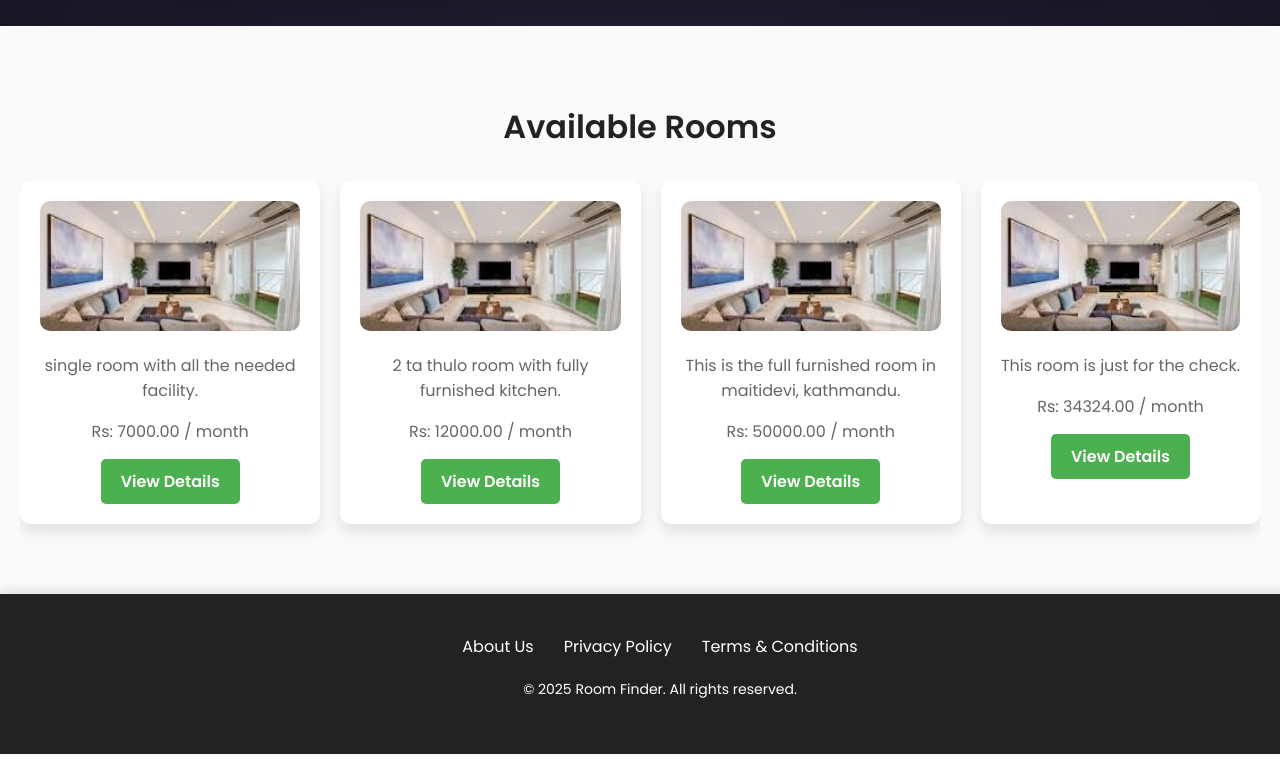
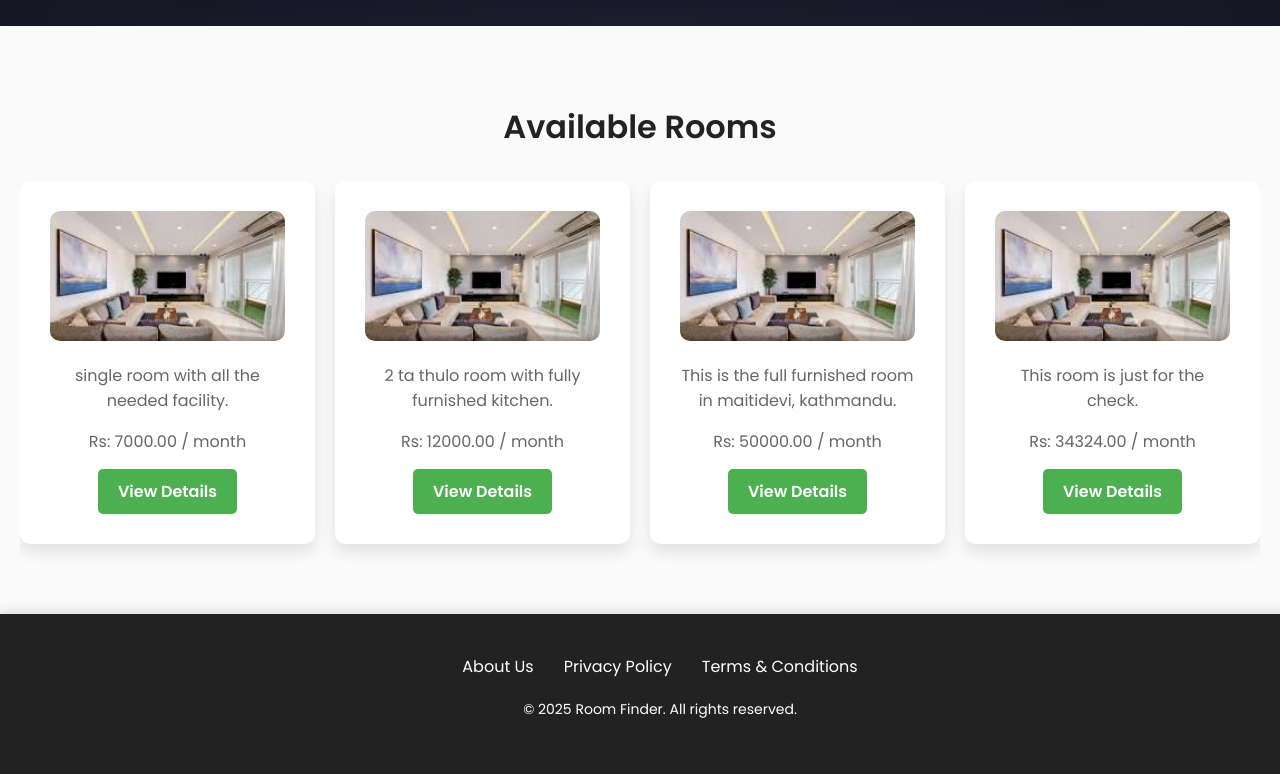
Before and after one commit to Lokeshsejuwal99/Room_Finder, a Django app: page / in a window 1280 px wide. Shown: the part 371-1145 px from the top of the page. Run offline with Django 5.2, Linux system fonts and the light colour scheme; data comes from the database, SQL or seed files in the repository.

Commit message:
homepage

```diff
--- a/ROOM_FINDER/templates/homepage.html
+++ b/ROOM_FINDER/templates/homepage.html
@@ -51,7 +51,6 @@
             {% endfor %}
         </div>
 
-        <!-- View More Button, only if there are more rooms -->
         {% if rooms.has_next %}
             <div class="view-more-container">
                 <a href="?page={{ rooms.next_page_number }}" class="view-more-btn">View More</a>
@@ -178,7 +177,7 @@
         }
         .room-cards {
             display: grid;
-            grid-template-columns: repeat(auto-fit, minmax(300px, 1fr));
+            grid-template-columns: repeat(auto-fit, minmax(200px, 1fr));
             gap: 20px;
             width: 100%;
             justify-items: center;
@@ -192,7 +191,7 @@
             border-radius: 10px;
             box-shadow: 0 8px 15px rgba(0, 0, 0, 0.1);
             text-align: center;
-            padding: 20px;
+            padding: 30px;
             transition: transform 0.3s ease, box-shadow 0.3s ease;
         }
 
--- a/ROOM_FINDER/templates/room_details.html
+++ b/ROOM_FINDER/templates/room_details.html
@@ -10,7 +10,7 @@
 <body>
     <header>
         <a href="{% url "landlord_home" %}" style="text-decoration:none;">
-            <h1>Room Finder</h1>
+            <h1>ROOM FINDER</h1>
         </a>
     </header>
     <div class="container">
@@ -76,7 +76,7 @@
     }
 
     header h1 {
-        color: #23f014;
+        color: white;
         font-size: 24px;
     }
 
```
